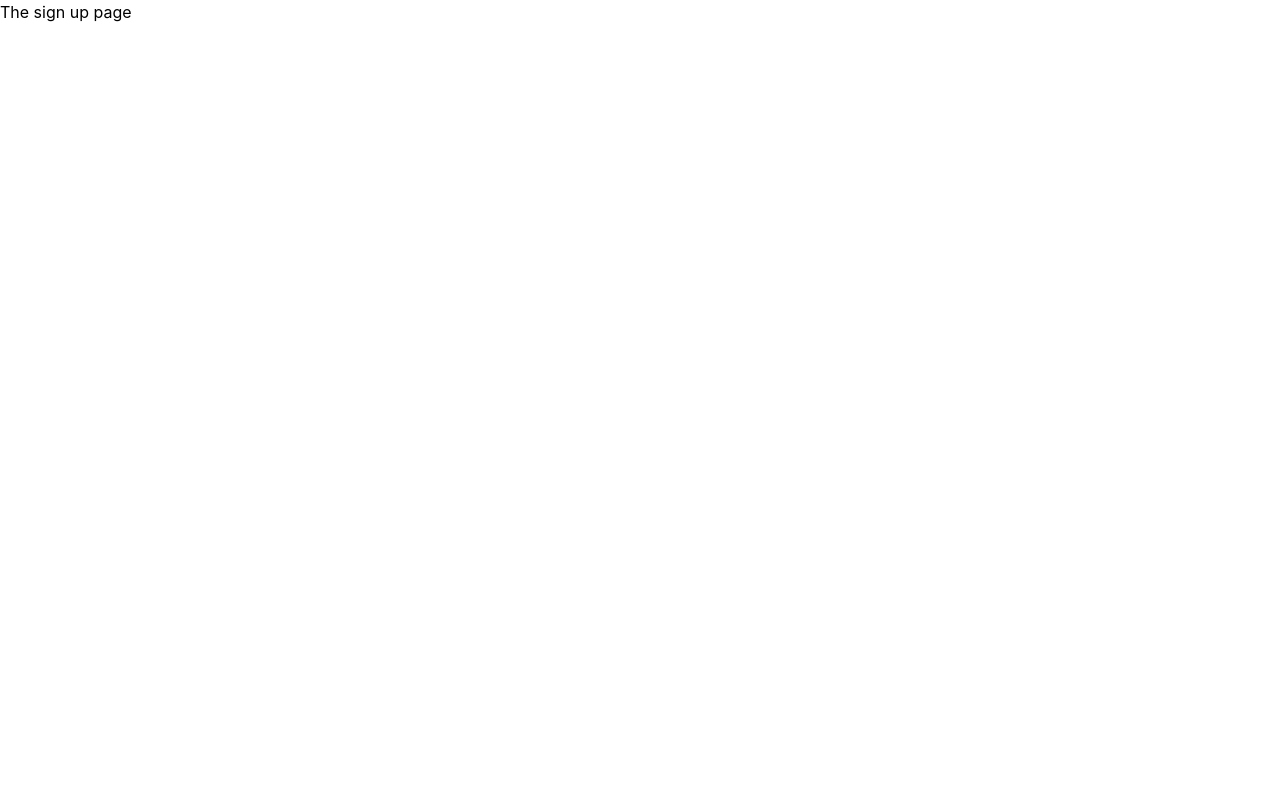
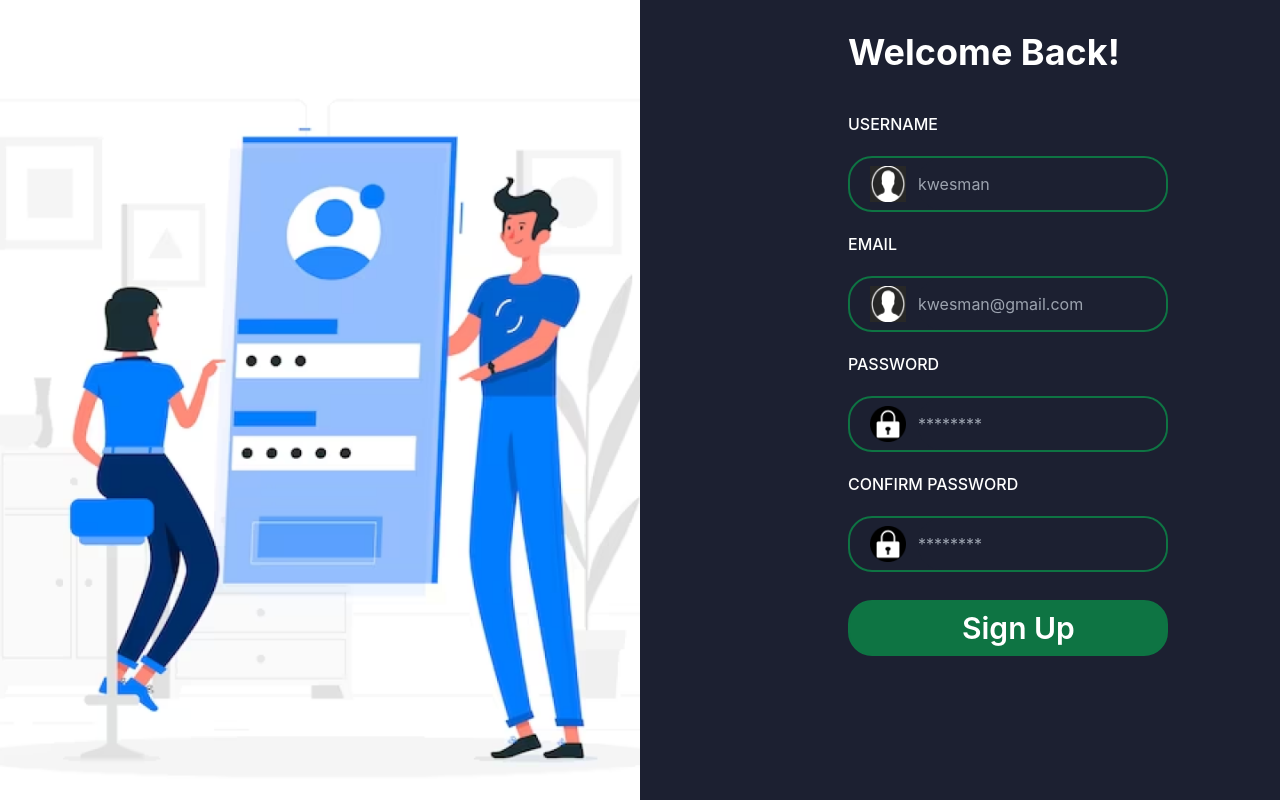
Before and after one commit to adjeibrightsekyere/chimeShield_app_final_year_project, a React (Create React App) app in the folder Frontend/: page /signup in a window 1280 px wide. Built offline with nearby package versions, Linux system fonts and the light colour scheme; the HTML template or start-up script is replaced by a standard one.

Commit message:
connected sign up and in pages to backend

```diff
--- a/Frontend/src/Pages/homePage.js
+++ b/Frontend/src/Pages/homePage.js
@@ -114,7 +114,7 @@ function HomePage() {
             </div>
 
             <img
-                src='/assets/police.png'
+                src='/assets/police-bg.png'
                 alt=''
                 className='absolute top-36 right-36 h-96 opacity-20 z-0' />
 
--- a/Frontend/src/Pages/signIn.js
+++ b/Frontend/src/Pages/signIn.js
@@ -1,32 +1,37 @@
 import React, { useState } from 'react';
-import { NavLink } from 'react-router-dom';
+import { NavLink, useNavigate } from 'react-router-dom';
+
+import axios from 'axios';
+
+function SignIn() {
+    const [username, setUsername] = useState()
+    const [password, setPassword] = useState()
+    const navigate = useNavigate()
 
 
 
-function SignIn() {
-    const [values, setValues] = useState({
-        username: '',
-        password: ''
-    });
-
-    function handleChange(e) {
-        setValues({ ...values, [e.target.name]: e.target.value })
-    }
-
     function handleSubmit(e) {
         e.preventDefault();
-        console.log("form submitted", values)
+        axios.post('http://localhost:5000/signin', {username, password})
+        .then(result => {
+            console.log(result)
+            if(result.data === "success") {
+                navigate('/features')
+            }
+
+        })
+        .catch(err => console.log(err))
     }
     return (
-        <div className='h-screen overflow-hidden flex flex-col'>
+        <div className='h-screen bg-[#1C2031] overflow-hidden flex flex-col'>
             <div className=' grid grid-cols-2'>
-                <div className=''>
+                <div className='hidden md:block'>
                     <img
                         className=''
                         src='/assets/login.png' alt='login' />
                 </div>
                 <div className='flex bg-[#1C2031]'>
-                    <div className='flex pl-40 pt-24 text-white '>
+                    <div className='flex md:pl-40 md:pt-24 pt-16 text-white '>
                         <form onSubmit={handleSubmit} className='flex flex-col  pl-12  '>
                             <h1 className=' text-4xl font-bold '>Welcome Back!</h1>
                             <div className='flex gap-5 mt-2'>
@@ -41,9 +46,8 @@ function SignIn() {
                                         type='text'
                                         placeholder='kwesman...'
                                         name='username'
-                                        value={values.username}
-                                        onChange={handleChange}
-                                        className='text-black w-full h-full bg-[#1C2031] outline-none rounded-3xl' />
+                                        onChange={(e) => setUsername(e.target.value)}
+                                        className='text-black w-full h-full bg-[#1C2031] outline-none rounded-3xl focus:outline-none ' />
                                 </div>
                                 <label className=' text-base font-medium '>PASSWORD</label>
                                 <div className='flex border-2 w-80 h-16 border-[#0E7443] rounded-3xl bg-[#1C2031] mt-5  items-center pl-5 gap-3'>
@@ -52,8 +56,7 @@ function SignIn() {
                                         type='password'
                                         placeholder='********'
                                         name='password'
-                                        value={values.password}
-                                        onChange={handleChange}
+                                        onChange={(e) => setPassword(e.target.value)}
                                         className='text-black w-full h-full bg-[#1C2031] outline-none rounded-3xl' />
                                 </div>
                                 <div className='flex mt-5 gap-10 text-base font-extralight cursor-pointer'>
--- a/Frontend/src/Pages/signUp.js
+++ b/Frontend/src/Pages/signUp.js
@@ -1,11 +1,95 @@
-import React from "react";
+import React, { useState } from 'react';
+import axios from 'axios';
+import { useNavigate } from 'react-router';
+
 
 
 function SignUp() {
-    return(
-        <div>
-            <h1>The sign up page</h1>
+    const [username, setUsername] = useState()
+    const [email, setEmail] = useState()
+    const [password, setPassword] = useState()
+    const [confirmPassword, setConfirmPassword] = useState()
+    const navigate = useNavigate()
+
+
+    const handleSubmit = (e) => {
+        e.preventDefault();
+        axios.post('http://localhost:5000/signup', { username, email, password, confirmPassword })
+            .then(result => {console.log(result)
+            navigate('/signin')
+            })
+            .catch(err => console.log(err))
+
+
+    }
+    return (
+        <div className='h-screen bg-[#1C2031] overflow-hidden flex flex-col'>
+            <div className=' grid grid-cols-2'>
+                <div className='hidden md:block'>
+                    <img
+                        className=''
+                        src='/assets/login.png' alt='login' />
+                </div>
+                <div className='flex bg-[#1C2031]'>
+                    <div className='flex md:pl-40 md:pt-8 pt-16 text-white '>
+                        <form onSubmit={handleSubmit} className='flex flex-col  pl-12  '>
+                            <h1 className=' text-4xl font-bold '>Welcome Back!</h1>
+
+                            <div className='mt-10'>
+                                <label className=' text-base font-medium'>USERNAME</label>
+                                <div className='flex border-2 w-80 h-14 border-[#0E7443] rounded-3xl bg-[#1C2031] mt-5 mb-5 items-center pl-5 gap-3'>
+                                    <img src='/assets/user.png' alt='' className='w-9 h-9' />
+                                    <input
+                                        type='text'
+                                        placeholder='kwesman'
+                                        name='username'
+                                        onChange={(e) => setUsername(e.target.value)}
+                                        className='text-black w-full h-full bg-[#1C2031] outline-none rounded-3xl focus:outline-none ' />
+                                </div>
+                                <label className=' text-base font-medium'>EMAIL</label>
+                                <div className='flex border-2 w-80 h-14 border-[#0E7443] rounded-3xl bg-[#1C2031] mt-5 mb-5 items-center pl-5 gap-3'>
+                                    <img src='/assets/user.png' alt='' className='w-9 h-9' />
+                                    <input
+                                        type='email'
+                                        placeholder='kwesman@gmail.com'
+                                        name='email'
+                                        onChange={(e) => setEmail(e.target.value)}
+                                        className='text-black w-full h-full bg-[#1C2031] outline-none rounded-3xl focus:outline-none ' />
+                                </div>
+                                <label className=' text-base font-medium '>PASSWORD</label>
+                                <div className='flex border-2 w-80 h-14 border-[#0E7443] rounded-3xl bg-[#1C2031] mt-5 mb-5 items-center pl-5 gap-3'>
+                                    <img src='/assets/lock.png' alt='' className='w-9 h-9 bg-[#1C2031]' />
+                                    <input
+                                        type='password'
+                                        placeholder='********'
+                                        name='password'
+                                        onChange={(e) => setPassword(e.target.value)}
+                                        className='text-black w-full h-full bg-[#1C2031] outline-none rounded-3xl' />
+                                </div>
+                                <label className=' text-base font-medium '>CONFIRM PASSWORD</label>
+                                <div className='flex border-2 w-80 h-14 border-[#0E7443] rounded-3xl bg-[#1C2031] mt-5 items-center pl-5 gap-3'>
+                                    <img src='/assets/lock.png' alt='' className='w-9 h-9 bg-[#1C2031]' />
+                                    <input
+                                        type='password'
+                                        placeholder='********'
+                                        name='confirmPassword'
+                                        onChange={(e) => setConfirmPassword(e.target.value)}
+                                        className='text-black w-full h-full bg-[#1C2031] outline-none rounded-3xl' />
+                                </div>
+
+                                <div className='relative border-2 w-80 h-14 border-[#0E7443] rounded-3xl bg-[#0E7443] hover:bg-[#44c285] mt-7'>
+                                    <button type='submit'
+                                        className=' absolute top-2 left-28 text-3xl font-semibold'>
+                                        Sign Up
+                                    </button>
+                                </div>
+                            </div>
+                        </form>
+                    </div>
+                </div>
+            </div>
         </div>
     )
 }
+
 export default SignUp;
```
Also changed, not shown: Frontend/public/assets/police-bg.png (added).
